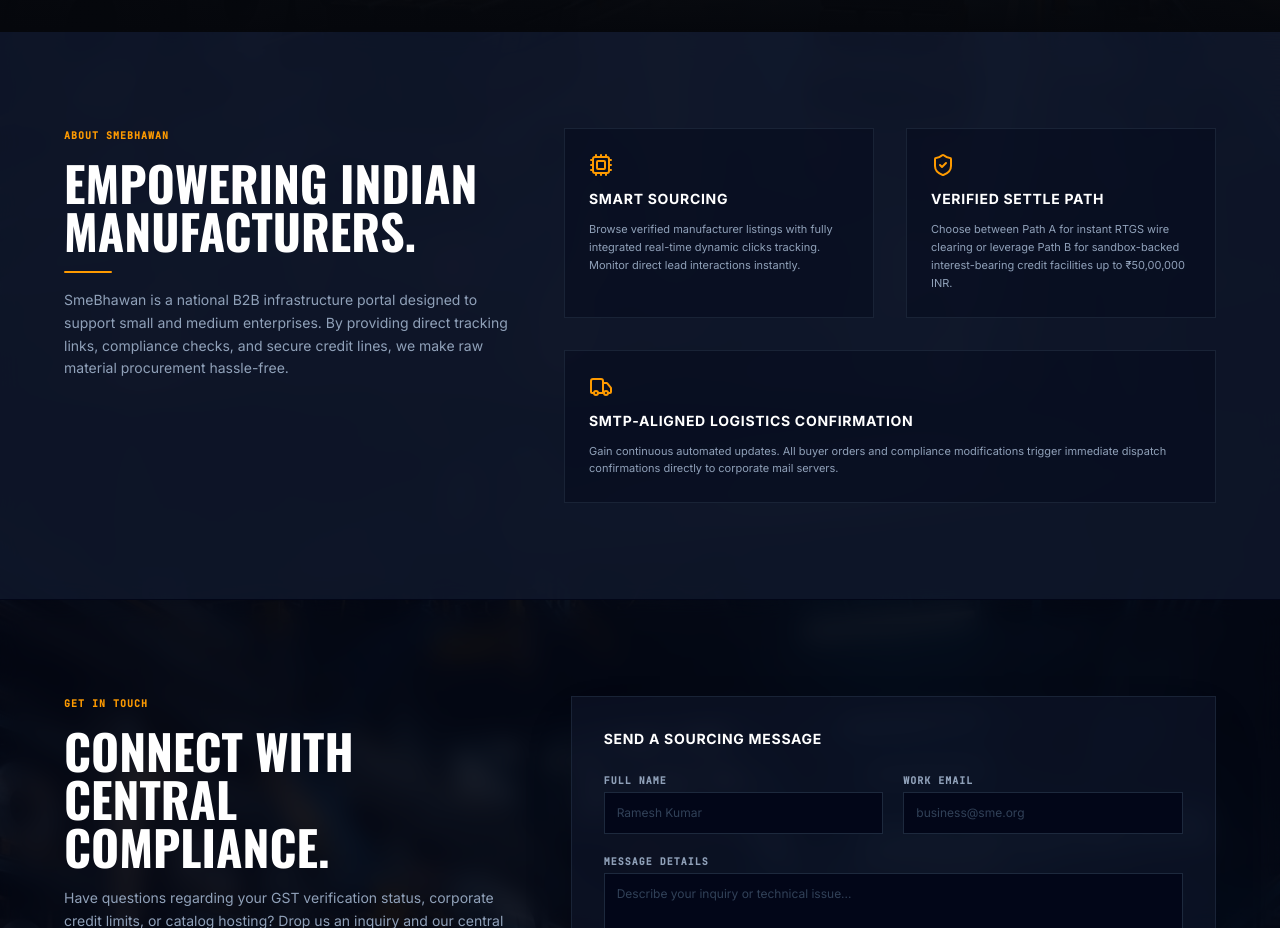
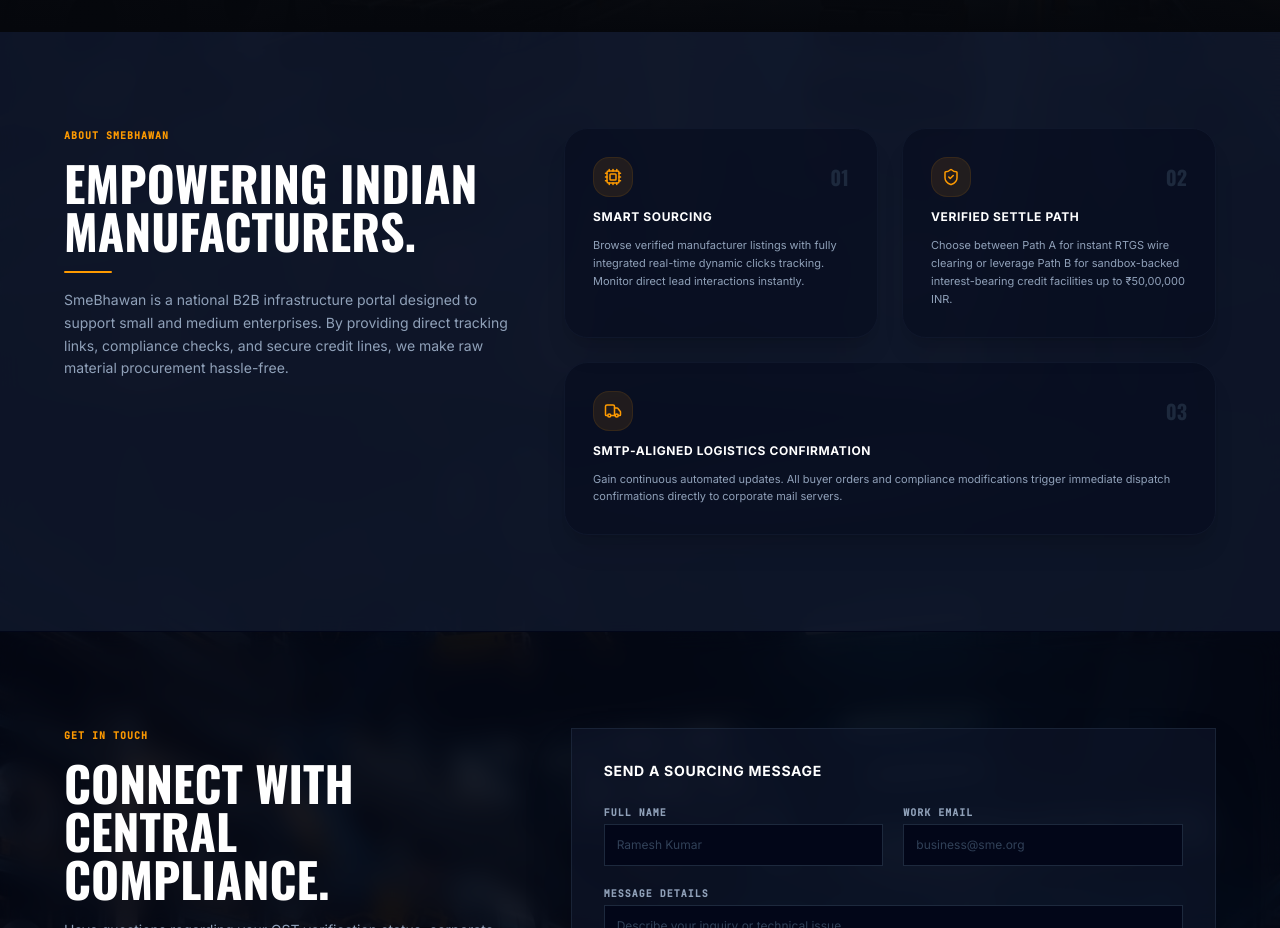
Before and after one commit to snehasishxdas/smebhawan, a React (Vite) app: page / in a window 1280 px wide. Shown: the part 880-1808 px from the top of the page. Built offline with nearby package versions, Linux system fonts and the light colour scheme; no server answers; grey boxes are pictures that could not be loaded.

Commit message:
Upgrade About feature cards to premium glassmorphic cards with rounded corners, oswald numbering, and hover translations

```diff
--- a/src/components/HomeLanding.tsx
+++ b/src/components/HomeLanding.tsx
@@ -121,36 +121,62 @@
           </div>
 
           {/* Right Columns: Feature Grid */}
-          <div className="lg:col-span-7 grid grid-cols-1 sm:grid-cols-2 gap-8">
-            <div className="space-y-3 p-6 bg-slate-950/40 border border-slate-800/80 rounded-none">
-              <Cpu className="text-amber-500" size={24} />
-              <h3 className="text-sm font-bold tracking-wider text-white uppercase font-sans">
+          <div className="lg:col-span-7 grid grid-cols-1 sm:grid-cols-2 gap-6">
+
+            {/* Card 1 */}
+            <div className="space-y-4 p-7 bg-slate-950/40 border border-slate-900 hover:border-amber-500/20 hover:-translate-y-1 transition-all duration-300 rounded-3xl shadow-xl flex flex-col justify-between group">
+              <div className="space-y-3">
+                <div className="flex justify-between items-center">
+                  <div className="w-10 h-10 rounded-2xl bg-amber-500/10 text-amber-500 flex items-center justify-center border border-amber-500/10">
+                    <Cpu size={18} />
+                  </div>
+                  <span className="font-condensed font-bold text-xl text-slate-800 select-none group-hover:text-amber-500/20 transition-colors duration-300">01</span>
+                </div>
+                <h3 className="text-xs font-bold tracking-wider text-white uppercase font-sans">
                   Smart Sourcing
                 </h3>
                 <p className="text-slate-400 text-[11px] leading-relaxed">
                   Browse verified manufacturer listings with fully integrated real-time dynamic clicks tracking. Monitor direct lead interactions instantly.
                 </p>
               </div>
+            </div>
 
-            <div className="space-y-3 p-6 bg-slate-950/40 border border-slate-800/80 rounded-none">
-              <ShieldCheck className="text-amber-500" size={24} />
-              <h3 className="text-sm font-bold tracking-wider text-white uppercase font-sans">
+            {/* Card 2 */}
+            <div className="space-y-4 p-7 bg-slate-950/40 border border-slate-900 hover:border-amber-500/20 hover:-translate-y-1 transition-all duration-300 rounded-3xl shadow-xl flex flex-col justify-between group">
+              <div className="space-y-3">
+                <div className="flex justify-between items-center">
+                  <div className="w-10 h-10 rounded-2xl bg-amber-500/10 text-amber-500 flex items-center justify-center border border-amber-500/10">
+                    <ShieldCheck size={18} />
+                  </div>
+                  <span className="font-condensed font-bold text-xl text-slate-800 select-none group-hover:text-amber-500/20 transition-colors duration-300">02</span>
+                </div>
+                <h3 className="text-xs font-bold tracking-wider text-white uppercase font-sans">
                   Verified Settle Path
                 </h3>
                 <p className="text-slate-400 text-[11px] leading-relaxed">
                   Choose between Path A for instant RTGS wire clearing or leverage Path B for sandbox-backed interest-bearing credit facilities up to ₹50,00,000 INR.
                 </p>
               </div>
+            </div>
 
-            <div className="space-y-3 p-6 bg-slate-950/40 border border-slate-800/80 rounded-none sm:col-span-2">
-              <Truck className="text-amber-500" size={24} />
-              <h3 className="text-sm font-bold tracking-wider text-white uppercase font-sans">
+            {/* Card 3 */}
+            <div className="space-y-4 p-7 bg-slate-950/40 border border-slate-900 hover:border-amber-500/20 hover:-translate-y-1 transition-all duration-300 rounded-3xl shadow-xl flex flex-col justify-between group sm:col-span-2">
+              <div className="space-y-3">
+                <div className="flex justify-between items-center">
+                  <div className="w-10 h-10 rounded-2xl bg-amber-500/10 text-amber-500 flex items-center justify-center border border-amber-500/10">
+                    <Truck size={18} />
+                  </div>
+                  <span className="font-condensed font-bold text-xl text-slate-800 select-none group-hover:text-amber-500/20 transition-colors duration-300">03</span>
+                </div>
+                <h3 className="text-xs font-bold tracking-wider text-white uppercase font-sans">
                   SMTP-Aligned Logistics Confirmation
                 </h3>
                 <p className="text-slate-400 text-[11px] leading-relaxed">
                   Gain continuous automated updates. All buyer orders and compliance modifications trigger immediate dispatch confirmations directly to corporate mail servers.
                 </p>
               </div>
+            </div>
+
           </div>
         </div>
       </section>
```
Lines whose indentation alone changed are shown as unchanged.
